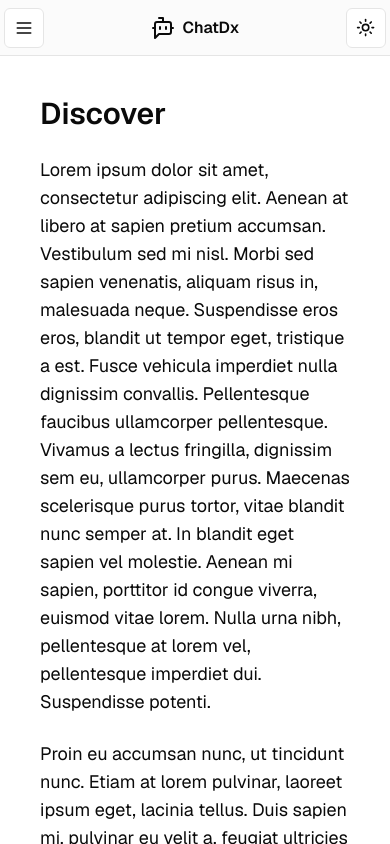
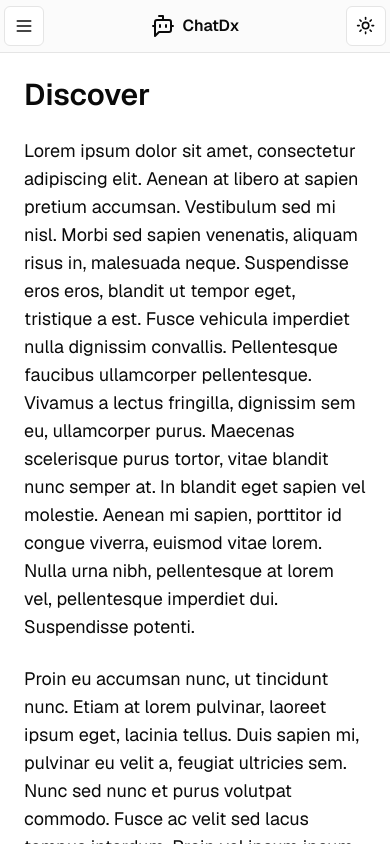
Before and after one commit to jeeven9/chatdx, a Next.js app: page /discover in a window 390 px wide. Built offline with nearby package versions, Linux system fonts and the light colour scheme.

Commit message:
Fix mobile UI

```diff
--- a/src/app/discover/page.tsx
+++ b/src/app/discover/page.tsx
@@ -1,11 +1,11 @@
 export default function Discover() {
   return (
-    <main className="flex justify-center w-full h-full max-h-full pt-14 lg:pt-0 overflow-auto">
-      <div className="w-full h-full p-10 sm:max-w-3xl">
+    <main className="flex justify-center w-full h-full max-h-full overflow-auto">
+      <div className="w-full h-full p-6 sm:max-w-3xl">
         <div className="w-full pb-6">
           <h1 className="text-3xl font-semibold">Discover</h1>
         </div>
-        <div className="flex flex-col gap-6 text-lg pb-4">
+        <div className="flex flex-col gap-6 text-lg pb-6">
           <p>
             Lorem ipsum dolor sit amet, consectetur adipiscing elit. Aenean at
             libero at sapien pretium accumsan. Vestibulum sed mi nisl. Morbi sed
--- a/src/app/layout.tsx
+++ b/src/app/layout.tsx
@@ -28,7 +28,7 @@ export default function RootLayout({
         >
           <div className="flex flex-col h-screen w-screen lg:flex-row">
             <Sidebar />
-            <div className="flex flex-row absolute top-0 justify-between items-center h-14 w-full p-1 border-b bg-muted/40 lg:hidden">
+            <div className="flex flex-row justify-between items-center h-14 w-full p-1 border-b bg-muted/40 lg:hidden">
               <MobileNav />
               <div className="flex flex-row items-center gap-2">
                 <BotMessageSquare className="h-6 w-6" />
--- a/src/app/page.tsx
+++ b/src/app/page.tsx
@@ -3,7 +3,7 @@ import Chat from "@/components/chat";
 
 export default function Home() {
   return (
-    <main className="flex justify-center w-full h-full max-h-full px-4 pb-4 pt-14 lg:pt-4">
+    <main className="flex justify-center w-full h-full max-h-[calc(100%-3.5rem)] lg:max-h-full p-4">
       <Chat />
     </main>
   );
--- a/src/app/settings/page.tsx
+++ b/src/app/settings/page.tsx
@@ -18,12 +18,12 @@ import {
 
 export default function Settings() {
   return (
-    <main className="flex justify-center w-full h-full max-h-full pt-14 lg:pt-0 overflow-auto">
-      <div className="w-full h-full p-10 sm:max-w-3xl">
+    <main className="flex justify-center w-full h-full max-h-full overflow-auto">
+      <div className="w-full h-full p-6 sm:max-w-3xl">
         <div className="w-full pb-6">
           <h1 className="text-3xl font-semibold">Settings</h1>
         </div>
-        <div className="flex flex-col gap-6 pb-4">
+        <div className="flex flex-col gap-6 pb-6">
           <Card>
             <CardHeader>
               <CardTitle>Sources</CardTitle>
--- a/src/app/sign-in/page.tsx
+++ b/src/app/sign-in/page.tsx
@@ -13,7 +13,7 @@ import { Label } from "@/components/ui/label";
 
 export default function SignIn() {
   return (
-    <main className="flex justify-center items-center w-full h-full max-h-full overflow-auto pt-14 lg:pt-0">
+    <main className="flex justify-center items-center w-full h-full max-h-full overflow-auto">
       <Card>
         <CardHeader>
           <CardTitle className="text-2xl">Login</CardTitle>
```
